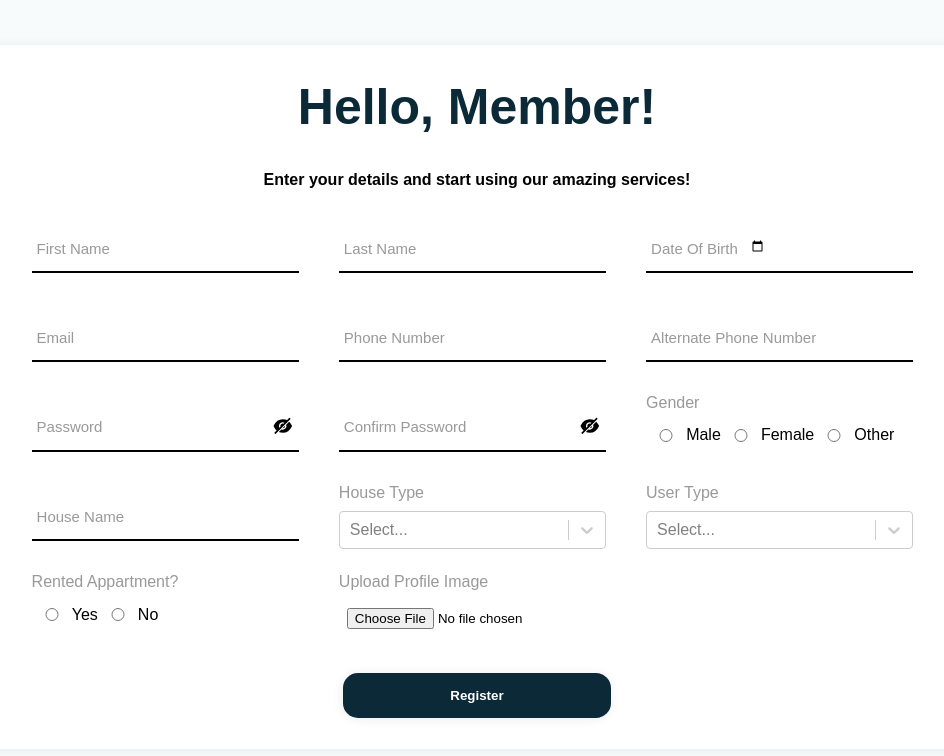
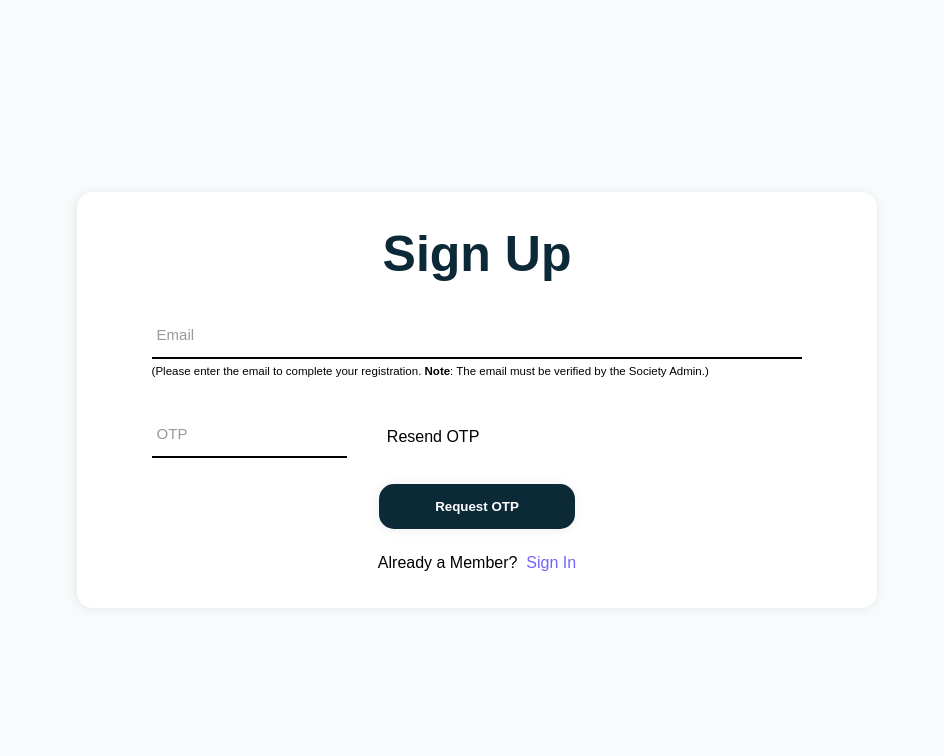
Before and after one commit to kavyeshvohra/urbancave, a React (Create React App) app: page /register in a window 1280 px wide. Shown: the top 756 px of the page, without its empty margins (163-1107 px from the left). Built offline with nearby package versions, Linux system fonts and the light colour scheme.

Commit message:
email popup added

```diff
--- a/src/App.js
+++ b/src/App.js
@@ -1,6 +1,5 @@
 import Login from './pages/login';
 import Register from './pages/register'
-// import Email from './pages/email-register'
 import {BrowserRouter as Router, Routes, Route } from 'react-router-dom'
 function App() {
   return (
@@ -10,7 +9,6 @@ function App() {
         <Routes>
           <Route path = "/login" element = { <Login /> } />
           <Route path = "/register" element = { <Register /> } />
-          {/* <Route path = "/email" element = { <Email /> } /> */}
         </Routes>
       </div>
     </Router>
--- a/src/pages/register.js
+++ b/src/pages/register.js
@@ -1,11 +1,11 @@
 import React, { useState } from 'react'
-import Select from 'react-select'
-import Axios from 'axios'
+import Select from 'react-select';
+import { Link } from 'react-router-dom'
 
-import {VscError,VscCheck} from "react-icons/vsc";
-import {AiFillEye, AiFillEyeInvisible } from 'react-icons/ai';
+import { VscError, VscCheck } from "react-icons/vsc";
+import { AiFillEye, AiFillEyeInvisible } from 'react-icons/ai';
 
-import { Heading4, Heading1, RegisterCont, RegisterForm, FormGroup, InputWrapper, Detailsform, ButtonWrapper, FocusHtml, Detailsformdate, SelectGroup, TextSpan, Checkbox, CheckGroup, ButtonSubmit, RadioLabel, ErrorMessage, ErrorMessage1} from '../styles/register-styles';
+import { Heading4, Heading1, RegisterCont, RegisterForm, FormGroup, InputWrapper, Detailsform, ButtonWrapper, FocusHtml, Detailsformdate, SelectGroup, TextSpan, Checkbox, CheckGroup, ButtonSubmit, RadioLabel, ErrorMessage, ErrorMessage1, RegisterCont1, ButtonWrapper1, TextSpan1, InputWrapper1, FormGroup1, RegisterForm1, ExistAccount } from '../styles/register-styles';
 
 const Register = () => {
     // const url = ""
@@ -14,7 +14,10 @@ const Register = () => {
     //     lname: "",
     //     dob: ""
     // })
-    //const [step, changeStep] = useState("step1");
+    const [step, changeStep] = useState("step1");
+    const societyRegisterStep = () => {
+        changeStep("step2");
+    }
     const errorIcon = {
         display: 'inline-block',
         fill: 'red'
@@ -43,31 +46,44 @@ const Register = () => {
         { value: '4BHK', label: '4BHK' },
         { value: 'Other', label: 'More than 4BHK' },
     ]
-    // useEffect(() => {
-    //     if (step == "step1") {
-    //         console.log("step1");
-    //     }
-    //     else if (step == "step2") {
-    //         console.log("step2");
-    //     }
-    // });
 
-    const [passInputType,passInput] = useState("password");
+    const [passInputType, passInput] = useState("password");
     const [confirmpassInputType, changeconfInputType] = useState("password");
-    // const [eyeIcon,changeEye] = useState("icons-eye-off");
-    // const handleChangeInput=()=>{
-    //     console.log("HI");
-    //     if(inputType==="password"){
-    //         changeInputType("text");
-    //         //changeEye("icons-eye-on");
-    //     }
-    //     else{
-    //         changeInputType("password");
-    //         //changeEye("icons-eye-off");
-    //     }
-    // }
+    if (step === "step1") {
         return (
-
+            <>
+                <RegisterCont1>
+                    <RegisterForm1>
+                        <Heading1>Sign Up</Heading1>
+                        <InputWrapper1>
+                            <FormGroup1>
+                                <Detailsform type="email" id="usrEmail" name="regEmail" />
+                                <FocusHtml data-placeholder='Email' />
+                            </FormGroup1>
+                        </InputWrapper1>
+                        <div id="descMessageContainer" >
+                            <p style={{ fontSize: "11.5px", marginTop: "0.53em" }}>(Please enter the email to complete your registration. <b>Note</b>: The email must be verified by the Society Admin.)</p>
+                        </div>
+                        <InputWrapper style={{ marginTop: '2em' }} id="signup_verify_email_textfield">
+                            <FormGroup>
+                                <Detailsform type="text" id="otpField" name="verif-code" />
+                                <FocusHtml data-placeholder='OTP' />
+                            </FormGroup>
+                            <TextSpan1 id="resend_otp_verify">Resend OTP</TextSpan1>
+                        </InputWrapper>
+                        <ButtonWrapper1>
+                            <ButtonSubmit name="submit" onClick={societyRegisterStep}>Request OTP</ButtonSubmit>
+                        </ButtonWrapper1>
+                        <ExistAccount>
+                            Already a Member? &nbsp;<Link to="/login" style={{ color: '#7462FC' }}> Sign In</Link>
+                        </ExistAccount>
+                    </RegisterForm1>
+                </RegisterCont1>
+            </>
+        );
+    }
+    else {
+        return (
             <>
                 <RegisterCont>
                     <RegisterForm>
@@ -90,7 +106,7 @@ const Register = () => {
                                     <FocusHtml data-placeholder="Date Of Birth" />
                                 </FormGroup>
                                 <FormGroup>
-                                        <Detailsform type="email" name="email" onChange={inputChange} required />
+                                    <Detailsform type="email" name="email" disabled onChange={inputChange} required />
                                     <FocusHtml data-placeholder="Email" />
                                 </FormGroup>
                                 <FormGroup>
@@ -102,18 +118,18 @@ const Register = () => {
                                     <FocusHtml data-placeholder="Alternate Phone Number" />
                                 </FormGroup>
                                 <FormGroup>
-                                    <Detailsform type={passInputType} id="pwd" name="password" minLength = "8" required onChange={validation}/>
+                                    <Detailsform type={passInputType} id="pwd" name="password" minLength="8" required onChange={validation} />
                                     <FocusHtml data-placeholder="Password" />
-                                   {passInputType == 'password' ? (<AiFillEyeInvisible id = "pwd-off-eye" className ="icons-eye-off" onClick={()=>passInput('text')} />):(<AiFillEye id="" style={eyeOn}  onClick={()=>passInput('password')}/>   )}
+                                    {passInputType == 'password' ? (<AiFillEyeInvisible id="pwd-off-eye" className="icons-eye-off" onClick={() => passInput('text')} />) : (<AiFillEye id="" style={eyeOn} onClick={() => passInput('password')} />)}
 
                                 </FormGroup>
                                 <FormGroup>
-                                    <Detailsform id="confpwd" type={confirmpassInputType} name="conf-password" minLength= "8" required onChange={confirmPassChange}/>
-                                    <FocusHtml data-placeholder='Confirm Password'/>
-                                    {confirmpassInputType == 'password' ? (<AiFillEyeInvisible id = "pwd-off-eye" className ="icons-eye-off" onClick={()=>changeconfInputType('text')} />):(<AiFillEye id="" style={eyeOn}  onClick={()=>changeconfInputType('password')}/>   )}
+                                    <Detailsform id="confpwd" type={confirmpassInputType} name="conf-password" minLength="8" required onChange={confirmPassChange} />
+                                    <FocusHtml data-placeholder='Confirm Password' />
+                                    {confirmpassInputType == 'password' ? (<AiFillEyeInvisible id="pwd-off-eye" className="icons-eye-off" onClick={() => changeconfInputType('text')} />) : (<AiFillEye id="" style={eyeOn} onClick={() => changeconfInputType('password')} />)}
                                 </FormGroup>
                                 <CheckGroup>
-                                        <Checkbox type="radio" id="ansMale" name="genderState" value="Male" required/>
+                                    <Checkbox type="radio" id="ansMale" name="genderState" value="Male" required />
                                     <RadioLabel htmlFor="ansMale">Male</RadioLabel>
                                     <Checkbox type="radio" id="ansFemale" name="genderState" value="female" />
                                     <RadioLabel htmlFor="ansFemale">Female</RadioLabel>
@@ -122,22 +138,22 @@ const Register = () => {
                                     <TextSpan>Gender</TextSpan>
                                 </CheckGroup>
                                 <ErrorMessage id="message">
-                                        <h4 style={{marginBottom: "5px"}}>Passwords must contain:</h4>
-                                        <p id="letter" className="invalid"><VscError className='errorIcon' style={errorIcon}/><VscCheck className='validIcon' style={validIcon}/> A <b>lowercase</b> letter</p>
-                                        <p id="capital" className="invalid"><VscError className='errorIcon' style={errorIcon}/><VscCheck className='validIcon' style={validIcon}/> A <b>capital (uppercase)</b> letter</p>
-                                        <p id="number" className="invalid"><VscError className='errorIcon' style={errorIcon}/><VscCheck className='validIcon' style={validIcon}/> A <b>number</b></p>
-                                        <p id="special" className="invalid"><VscError className='errorIcon' style={errorIcon}/><VscCheck className='validIcon' style={validIcon}/> A <b>special character</b></p>
-                                        <p id="length" className="invalid"><VscError className='errorIcon' style={errorIcon}/><VscCheck className='validIcon' style={validIcon}/> Minimum <b>8 characters</b></p>
+                                    <h4 style={{ marginBottom: "5px" }}>Passwords must contain:</h4>
+                                    <p id="letter" className="invalid"><VscError className='errorIcon' style={errorIcon} /><VscCheck className='validIcon' style={validIcon} /> A <b>lowercase</b> letter</p>
+                                    <p id="capital" className="invalid"><VscError className='errorIcon' style={errorIcon} /><VscCheck className='validIcon' style={validIcon} /> A <b>capital (uppercase)</b> letter</p>
+                                    <p id="number" className="invalid"><VscError className='errorIcon' style={errorIcon} /><VscCheck className='validIcon' style={validIcon} /> A <b>number</b></p>
+                                    <p id="special" className="invalid"><VscError className='errorIcon' style={errorIcon} /><VscCheck className='validIcon' style={validIcon} /> A <b>special character</b></p>
+                                    <p id="length" className="invalid"><VscError className='errorIcon' style={errorIcon} /><VscCheck className='validIcon' style={validIcon} /> Minimum <b>8 characters</b></p>
                                 </ErrorMessage>
                                 <FormGroup>
                                     <Detailsform type="text" name="housename" onChange={inputChange} />
                                     <FocusHtml data-placeholder="House Name" />
                                 </FormGroup>
                                 <ErrorMessage1 id="messageCheck">
-                                        <p id="passCheck" className="invalid"><VscError className='errorIcon' style={errorIcon}/><VscCheck className='validIcon' style={validIcon}/> Password's Match</p>
+                                    <p id="passCheck" className="invalid"><VscError className='errorIcon' style={errorIcon} /><VscCheck className='validIcon' style={validIcon} /> Password's Match</p>
                                 </ErrorMessage1>
                                 <SelectGroup>
-                                        <Select options={houseoptions}/>
+                                    <Select options={houseoptions} />
                                     <TextSpan>House Type</TextSpan>
                                 </SelectGroup>
                                 <SelectGroup>
@@ -157,46 +173,14 @@ const Register = () => {
                                 </SelectGroup>
                             </InputWrapper>
                             <ButtonWrapper>
-                                    <ButtonSubmit name="submit">Register</ButtonSubmit>
+                                <ButtonSubmit name="submit" >Register</ButtonSubmit>
                             </ButtonWrapper>
                         </form>
                     </RegisterForm>
                 </RegisterCont>
             </>
         );
-
-        // else if (step == "step1") {
-        //     return (
-        //         <>
-        //             <div className="loginContainer">
-        //                 <div className="loginForm">
-        //                     <h1>
-        //                         Sign In
-        //                     </h1>
-        //                     <div className="formGroup">
-        //                         <FaUserCircle className="icons" />
-        //                         <input className="details-form" type="text" id="name" name="username" onChange={inputChange} tabIndex="1" />
-        //                         <span className="focus-text" data-placeholder="Email"></span>
-        //                     </div>
-        //                     <div className="formGroup">
-        //                         <input className="details-form" type="password" id="pass" name="password" onChange={inputChange} tabIndex="2" />
-        //                         <span className="focus-text" data-placeholder="Password"></span>
-        //                         <AiFillLock className="icons" />
-        //                         <AiFillEyeInvisible className="icons-eye-off" onClick={changePass} onFocus={changePass} tabIndex="3" />
-        //                         <AiFillEye className="icons-eye-on" onFocus={changePass} onClick={changePass} />
-        //                     </div>
-        //                     <div className="formGroupButton">
-        //                         <button name="submit" tabIndex="4">Login</button>
-        //                     </div>
-        //                     <div className="formGroupTwo">
-        //                         <a href="/">Forgot password?</a>
-        //                         <a href="/register">Sign Up!</a>
-        //                     </div>
-        //                 </div>
-        //             </div>
-        //         </>
-        //     );
-        // }
+    }
     // else
     // {
     //     let hiddenText = document.getElementById('confpwd');
@@ -221,31 +205,29 @@ const Register = () => {
             e.target.classList.remove('text');
         }
     }
-    function confirmPassChange(e){
+    function confirmPassChange(e) {
         inputChange(e);
         let input = document.getElementById('pwd');
         let reInput = document.getElementById('confpwd');
         const check = document.getElementById('passCheck');
-        reInput.onkeydown = function(){
-            document.getElementById('messageCheck').style.display= "block";
+        reInput.onkeydown = function () {
+            document.getElementById('messageCheck').style.display = "block";
         }
-        reInput.onblur = function(){
+        reInput.onblur = function () {
             document.getElementById('messageCheck').style.display = "none";
         }
-        reInput.onkeyup = function(){
-            if(reInput.value.match(input.value))
-            {
+        reInput.onkeyup = function () {
+            if (reInput.value.match(input.value)) {
                 check.children[1].style.display = "inline-block";
                 check.children[0].style.display = "none";
             }
-            else
-            {
+            else {
                 check.children[0].style.display = "inline-block";
                 check.children[1].style.display = "none";
             }
         }
     }
-    function validation(e){
+    function validation(e) {
         inputChange(e);
         let input = document.getElementById('pwd');
         const letter = document.getElementById('letter');
@@ -254,61 +236,57 @@ const Register = () => {
         const number = document.getElementById('number');
         const special = document.getElementById('special')
 
-        input.onkeydown = function(){
-            document.getElementById('message').style.display= "block";
+        input.onkeydown = function () {
+            document.getElementById('message').style.display = "block";
         }
-        input.onblur = function(){
+        input.onblur = function () {
             document.getElementById('message').style.display = "none";
         }
-        input.onkeyup = function(){
+        input.onkeyup = function () {
             let lowerCase = /[a-z]/g;
-            if(input.value.match(lowerCase)){
+            if (input.value.match(lowerCase)) {
                 letter.children[1].style.display = "inline-block";
-                letter.children[0].style.display ="none";
+                letter.children[0].style.display = "none";
             }
-            else
-            {
+            else {
                 letter.children[0].style.display = "inline-block";
-                letter.children[1].style.display="none";
+                letter.children[1].style.display = "none";
             }
 
             let upperCase = /[A-Z]/g;
-            if(input.value.match(upperCase)){
+            if (input.value.match(upperCase)) {
                 capital.children[1].style.display = "inline-block";
                 capital.children[0].style.display = "none";
             }
-            else
-            {
+            else {
                 capital.children[0].style.display = "inline-block";
                 capital.children[1].style.display = "none";
             }
 
             let numbers = /[0-9]/g;
-            if(input.value.match(numbers)){
+            if (input.value.match(numbers)) {
                 number.children[1].style.display = "inline-block";
                 number.children[0].style.display = "none";
             }
-            else{
+            else {
                 number.children[0].style.display = "inline-block";
                 number.children[1].style.display = "none";
             }
 
             let spchars = /[!-)]/g;
-            if(input.value.match(spchars)){
+            if (input.value.match(spchars)) {
                 special.children[1].style.display = "inline-block";
                 special.children[0].style.display = "none";
             }
-            else{
+            else {
                 special.children[0].style.display = "inline-block";
                 special.children[1].style.display = "none";
             }
-            if(input.value.length >= 8)
-            {
+            if (input.value.length >= 8) {
                 length.children[1].style.display = "inline-block";
                 length.children[0].style.display = "none";
             }
-            else
-            {
+            else {
                 length.children[0].style.display = "inline-block";
                 length.children[1].style.display = "none";
             }
@@ -320,7 +298,5 @@ const Register = () => {
     //     const data = new FormData()
     //     data.append('file', this.state.selectFile)
     // }
-
 }
-
 export default Register;
--- /dev/null
+++ b/src/styles/email.css
@@ -0,0 +1,9 @@
+#resend_otp_verify
+{
+    font-weight: 500;
+}
+#resend_otp_verify:hover
+{
+    text-decoration: underline;
+    color: #ccc;
+}
--- a/src/styles/register-styles.js
+++ b/src/styles/register-styles.js
@@ -4,6 +4,9 @@ export const Heading4 = styled.h4`
 text-align: center;
 margin-bottom: 2.2em;
 `;
+export const EmHeading4 = styled.h4`
+  margin-bottom: 2.2.em;
+`
 export const Heading1 = styled.h1`
   padding-bottom: 10%;
   color: #0c2938;
@@ -58,6 +61,11 @@ export const ButtonWrapper = styled.div`
   margin-bottom: -15px;
   text-align: center;
 `;
+export const ButtonWrapper1 = styled.div`
+  margin-top: -4.5%;
+  margin-bottom: -15px;
+  text-align: center;
+`;
 export const ButtonSubmit = styled.button`
   width: 30%;
   margin: 0 auto;
@@ -90,7 +98,6 @@ export const FormGroup = styled.div`
   transition: 0.3s all ease;
   padding-bottom: 0.125em;
 `;
-
 export const InputWrapper = styled.div`
     display: flex;
     flex-direction: row;
@@ -99,7 +106,39 @@ export const InputWrapper = styled.div`
     column-gap: 2.5em;
     flex-wrap: wrap;
 `;
+export const FormGroup1 = styled.div`
+  margin-top: 1em;
+  border-bottom: 2px solid #000;
+  width: 100%;
+  position: relative;
+  transition: 0.3s all ease;
+  padding-bottom: 0.125em;
+`;
+export const InputWrapper1 = styled.div`
+    display: flex;
+    align-items: center;
+    justify-content: center;
+`;
 
+export const RegisterCont1 = styled.div`
+    display:flex;
+    align-items: center;
+    justify-content: center;
+    height: 100vh;
+    width: 100vw;
+`;
+
+export const RegisterForm1 = styled.div`
+    background-color: #fff;
+    border: 1px solid #fff;
+    padding: 2rem 4.6rem;
+    border-radius: 15px;
+    width: 50em;
+    height: 26em;
+    display: flex;
+    flex-direction: column;
+    box-shadow: -1px 1px 11px #00000014;
+`;
 export const Detailsform = styled.input`
   padding: 8px;
   display: flex;
@@ -146,6 +185,11 @@ export const TextSpan = styled.span`
   height: 100%;
   top: -1.7em;
   color: #999999;
+`;
+export const TextSpan1 = styled.span`
+  display:inline-block;
+  margin-top: 1.2em;
+  cursor: pointer;
 `;
 export const FocusHtml = styled.span`
   position: absolute;
@@ -209,3 +253,10 @@ export const ErrorMessage1 = styled.div`
   position: relative;
   top: -2.5em;
 `;
+export const ExistAccount = styled.div`
+  font-size: 16px;
+  display:flex;
+  align-items:center;
+  margin-top: 2.5rem;
+  justify-content: center;
+`;
```
Also changed, not shown: 1 other file (tests, documents, lock files or other folders). Lines whose indentation alone changed are shown as unchanged.
